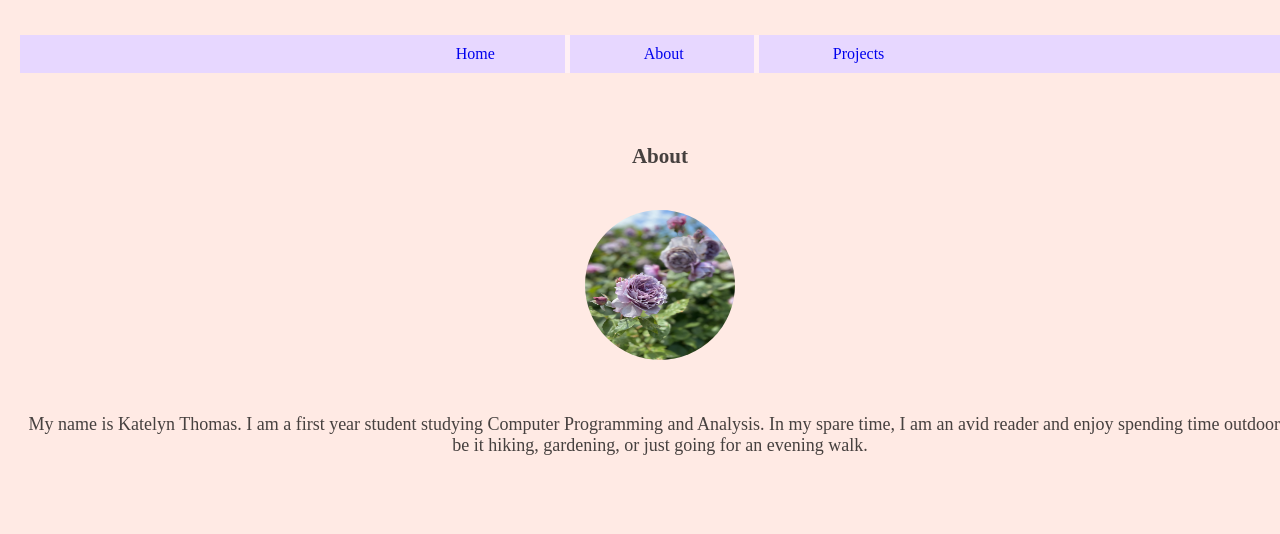
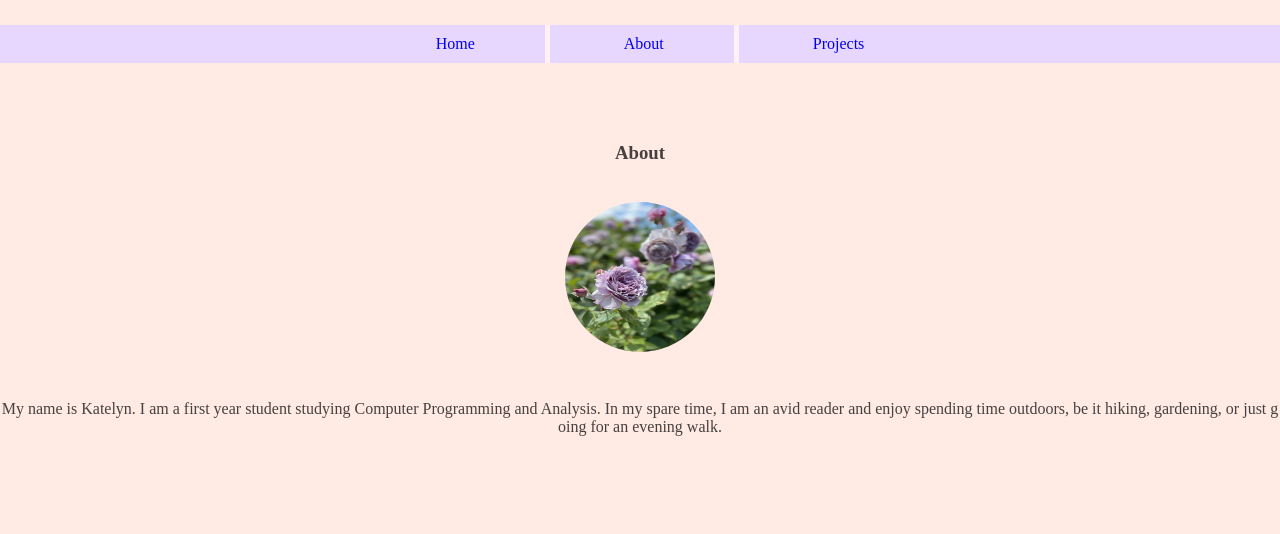
Before and after one commit to ktho12/my-portfolio, a plain HTML site: page about.html in a window 1280 px wide. Shown: the part 266-800 px from the top of the page. Drawn offline with Linux system fonts and the light colour scheme.

Commit message:
Fixed margin space error. Add grid container to about page.

```diff
--- a/about.html
+++ b/about.html
@@ -12,7 +12,8 @@
       <img src="portfolio logo v3.png" alt="three squares interlocking with Katelyn Thomas written over it" width="200" height="200">
     </header>
 
-    <nav>
+<div class="grid-container">
+  <nav>
         <ul>
           <li><a href="index.html">Home</a></li>
           <li><a href="about.html">About</a></li>
@@ -21,18 +22,20 @@
       </nav>
 
     <div id="about">
-    <section class="about">
+    <div class="about">
       <h3>About</h3>
        <aside> <img src="roses.jpg" alt="Light purple roses on a rosebush" width="150" height="150"></aside>
       <br>
       <p>
-        My name is Katelyn Thomas. I am a first year student
+        My name is Katelyn. I am a first year student
         studying Computer Programming and Analysis. In my spare time, I am an
         avid reader and enjoy spending time outdoors, be it hiking, gardening,
         or just going for an evening walk.
       </p>
     </section>
     </div>
+  </div>
+  </div>
 
 </body>
 </html>
--- a/style.css
+++ b/style.css
@@ -7,11 +7,13 @@
 body {
     font-family:'Times New Roman', Times, serif;
     background-color: var(--background-color);
-    margin: 20px;
+    margin: 0px;
     color: var(--main-color);
     position: relative;
     height: 100%;
     width: 100%;
+    overflow-x: hidden;
+    text-wrap: wrap;
 
 }
 
@@ -60,13 +62,33 @@ li a {
     margin: 50px;
 }
 
-.about{
+.grid-container{
+    display: grid;
+    gap: 10px;
+}
+
+
+.grid-container > div.about {
+    grid-area: content;
+    justify-content: center;
+    column-width: 100%;
+
+
+}
+
+.about {
     text-align: center;
-    font-size: large;
     width: 100%;
-    padding: 0;
-    margin: 100px 0 0 0;
-    overflow: hidden;
+    white-space: normal;
+    word-break: break-all;
+    text-wrap: wrap;
+}
+
+.about p{
+    width: 100%;
+    white-space: normal;
+    word-break: break-all;
+    text-wrap: wrap;
 }
 
 img {
```
